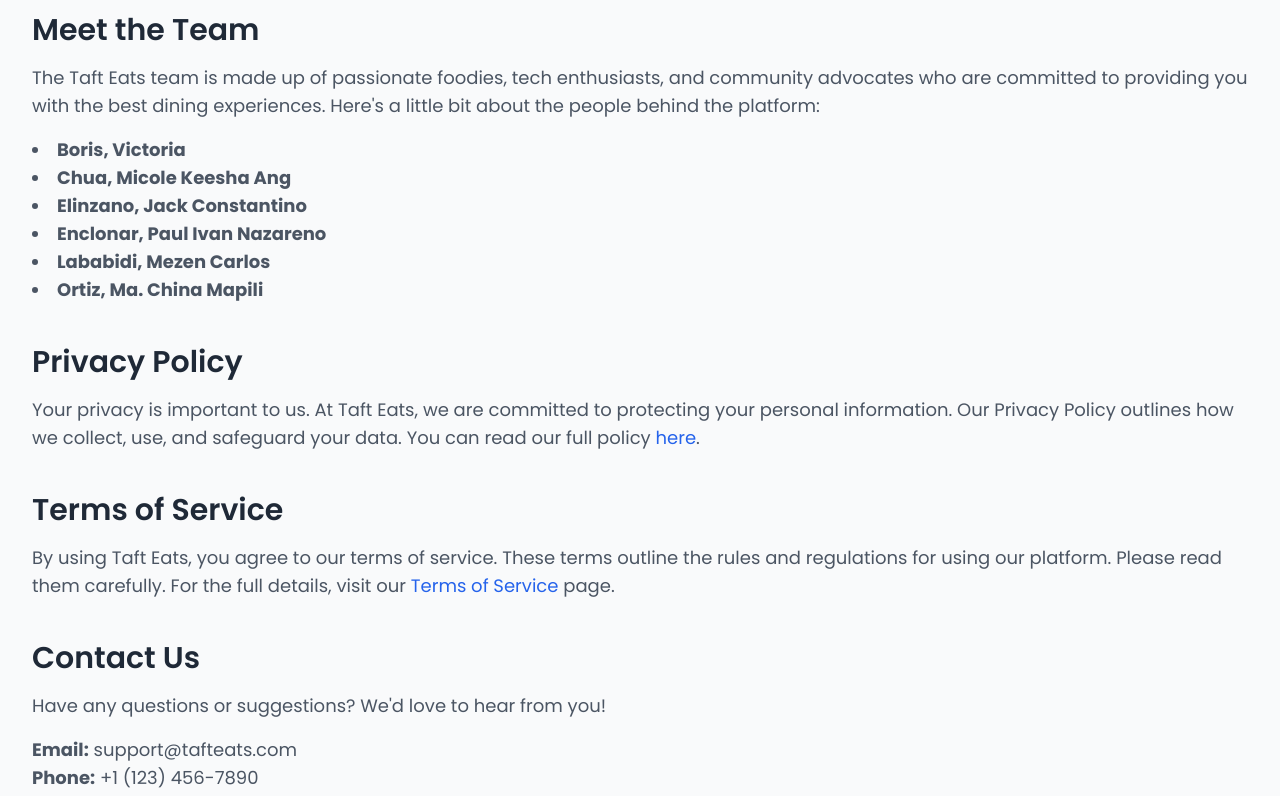
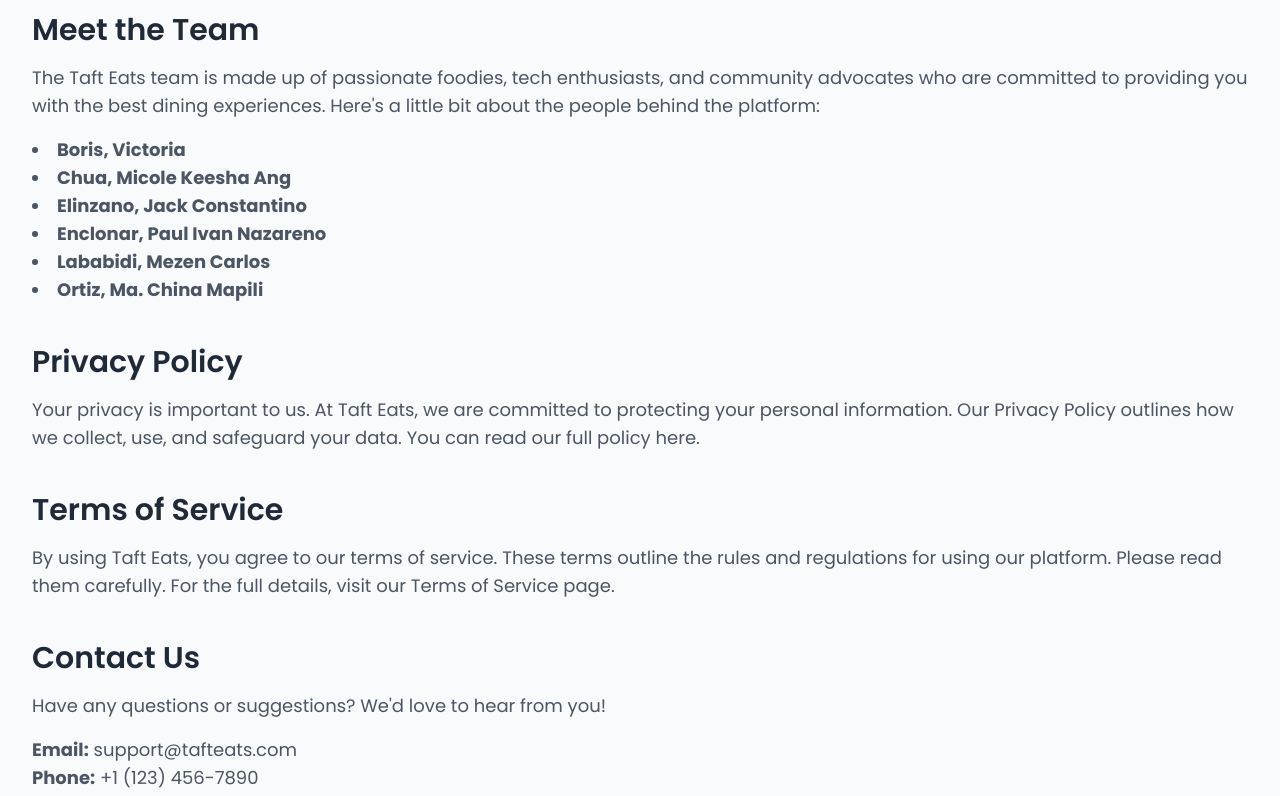
Before and after one commit to BorisVictoria/Taft-Eats, a React (Vite) app in the folder frontend/: page /about in a window 1280 px wide. Shown: the part 464-1260 px from the top of the page. Built offline with nearby package versions, Linux system fonts and the light colour scheme; no server answers.

Commit message:
bugfix: about page links

```diff
--- a/frontend/src/components/About.jsx
+++ b/frontend/src/components/About.jsx
@@ -45,7 +45,7 @@
           <h2 className="text-3xl font-semibold text-gray-800">Privacy Policy</h2>
           <p className="mt-4 text-lg text-gray-600">
             Your privacy is important to us. At Taft Eats, we are committed to protecting your personal information.
-            Our Privacy Policy outlines how we collect, use, and safeguard your data. You can read our full policy <a href="/privacy-policy" className="text-blue-600 hover:underline">here</a>.
+            Our Privacy Policy outlines how we collect, use, and safeguard your data. You can read our full policy here.
           </p>
         </div>
 
@@ -54,7 +54,7 @@
           <h2 className="text-3xl font-semibold text-gray-800">Terms of Service</h2>
           <p className="mt-4 text-lg text-gray-600">
             By using Taft Eats, you agree to our terms of service. These terms outline the rules and regulations for using our platform.
-            Please read them carefully. For the full details, visit our <a href="/terms-of-service" className="text-blue-600 hover:underline">Terms of Service</a> page.
+            Please read them carefully. For the full details, visit our Terms of Service page.
           </p>
         </div>
 
@@ -69,9 +69,9 @@
             <li><strong>Phone:</strong> +1 (123) 456-7890</li>
             <li><strong>Address:</strong> Goks, Taft</li>
             <li><strong>Follow us:</strong>
-              <a href="https://twitter.com/tafteats" className="text-blue-600 hover:underline">Twitter</a>,
-              <a href="https://facebook.com/tafteats" className="text-blue-600 hover:underline">Facebook</a>,
-              <a href="https://instagram.com/tafteats" className="text-blue-600 hover:underline">Instagram</a>
+              <a href="https://twitter.com/tafteats" className="text-blue-600 hover:underline">  Twitter</a>,
+              <a href="https://facebook.com/tafteats" className="text-blue-600 hover:underline">  Facebook</a>,
+              <a href="https://instagram.com/tafteats" className="text-blue-600 hover:underline"> Instagram</a>
             </li>
           </ul>
         </div>
```
